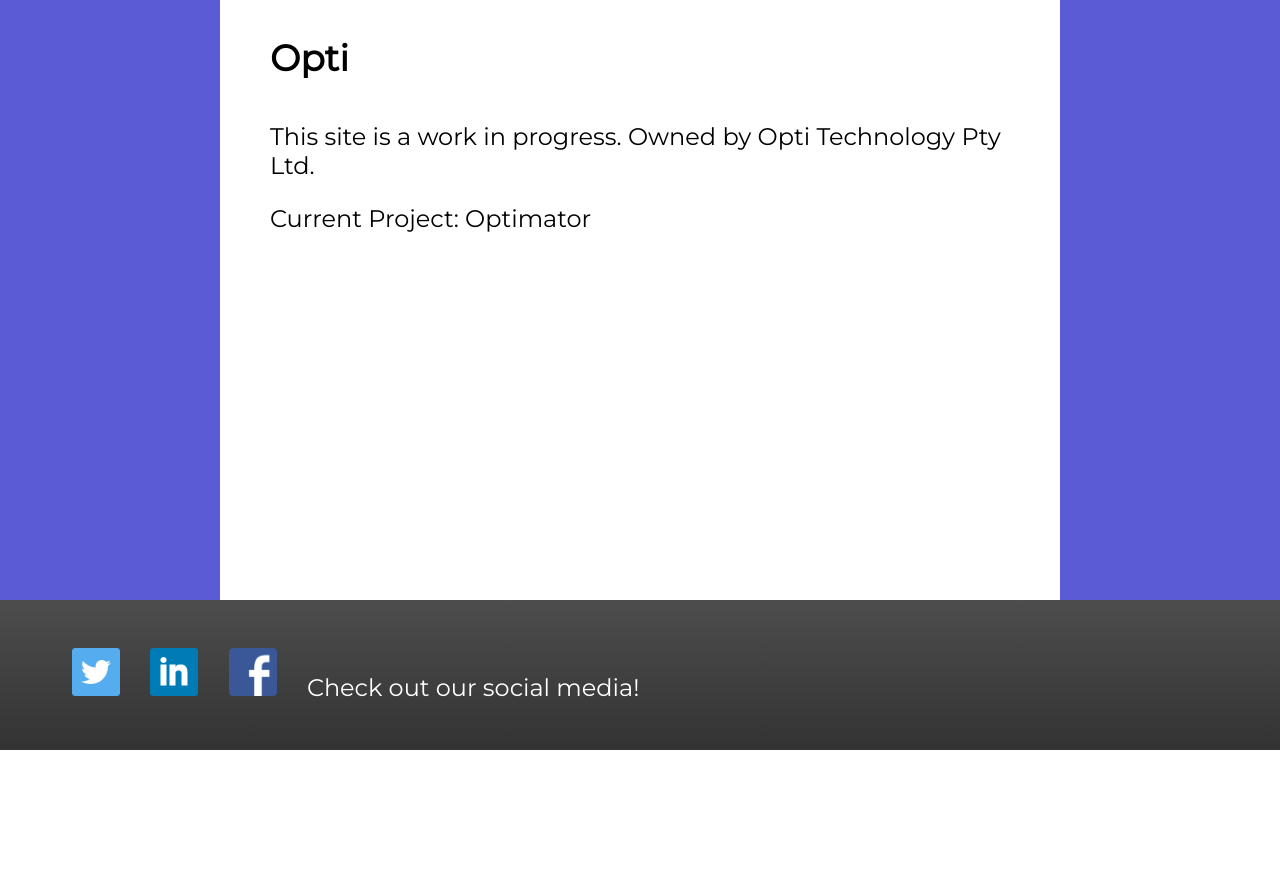
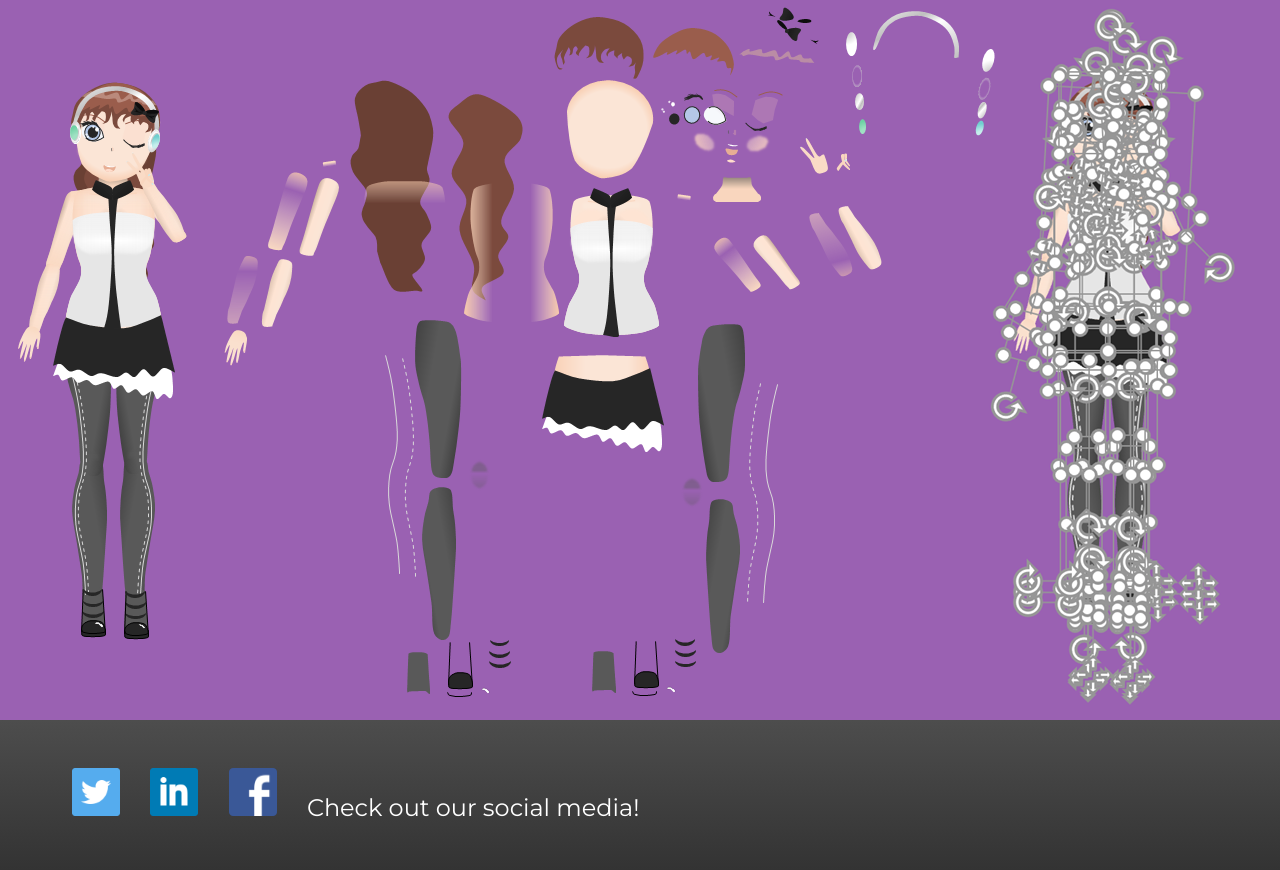
Before and after one commit to JodieMM/OptiSite, a PHP site: page / in a window 1280 px wide. Shown: the part 84-954 px from the top of the page. Before the commit the page ends 834 px from the top, so only its background shows below. Run offline with PHP 8.4, Linux system fonts and the light colour scheme.

Commit message:
Made homepage just an image

```diff
--- a/Design/style.css
+++ b/Design/style.css
@@ -1,9 +1,10 @@
 /*--- CONTENT STYLES ---*/
 
+/* For Mobile */
 .content{
 	display: block;
 	min-height: 75%;
-	width: 35em;
+	width: 100%;
 	margin: auto;
 	/*padding: 1em 2em;*/
 	background-color: #ffffff;
@@ -11,24 +12,35 @@
 
 h1{
 	margin: 0;
-	padding: 1em 50px 0.5em 50px;
+	padding: 1em 50px 0.5em 20px;
 }
 
 p{
-	padding: 0 50px;
+	padding: 0 50px 0 20px;
 }
 
-@media all and (max-width: 860px){
+
+/* For Desktop/ Larger Screens */
+@media only screen and (min-width: 768px){
 	.content{
-		width: 100%;
+		width: 40em;
 	}
 
 	h1{
-		padding-left: 20px;
-		padding-top:
+		padding-left: 50px;
 	}
 
 	p{
-		padding-left: 20px;
+		padding-left: 50px;
 	}
 }
+
+
+
+/*--- HOMEPAGE STYLES ---*/
+
+/* For Mobile and Screen */
+.homepage img{
+	display: block;
+	width: 100%;
+}
--- a/index.php
+++ b/index.php
@@ -2,11 +2,8 @@
 	include 'Design/SectorConstants/header.php';
 ?>
 <body>
-	<section class="content">
-		<h1> Opti </h1>
-		<p>This site is a work in progress. Owned by Opti Technology Pty Ltd. </p>
-		<p> Current Project: Optimator </p>
-		<br><br>
+	<section class="homepage">
+		<img src="Design/Images/coverbg2.png">
 	</section>
 
 	<?php
```
